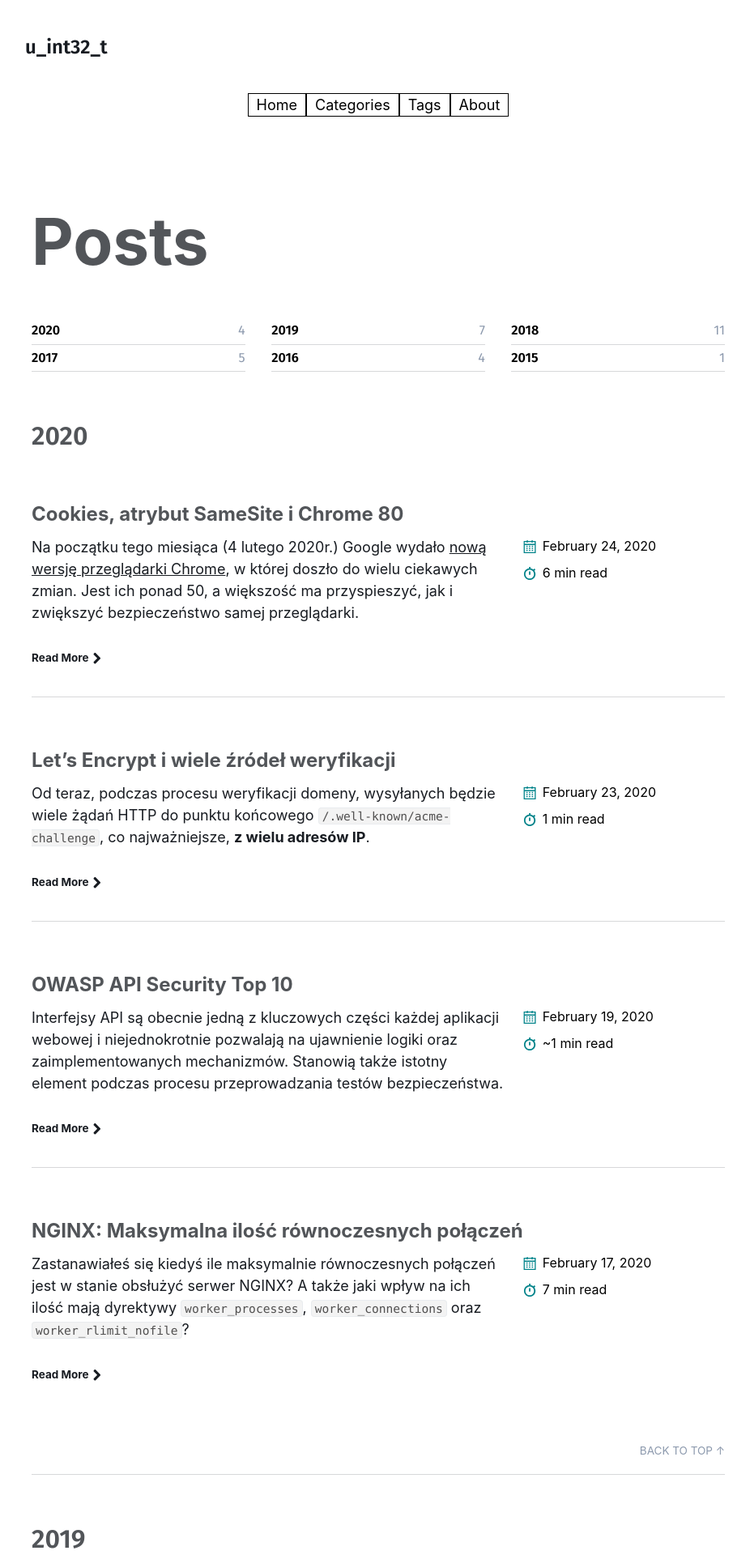
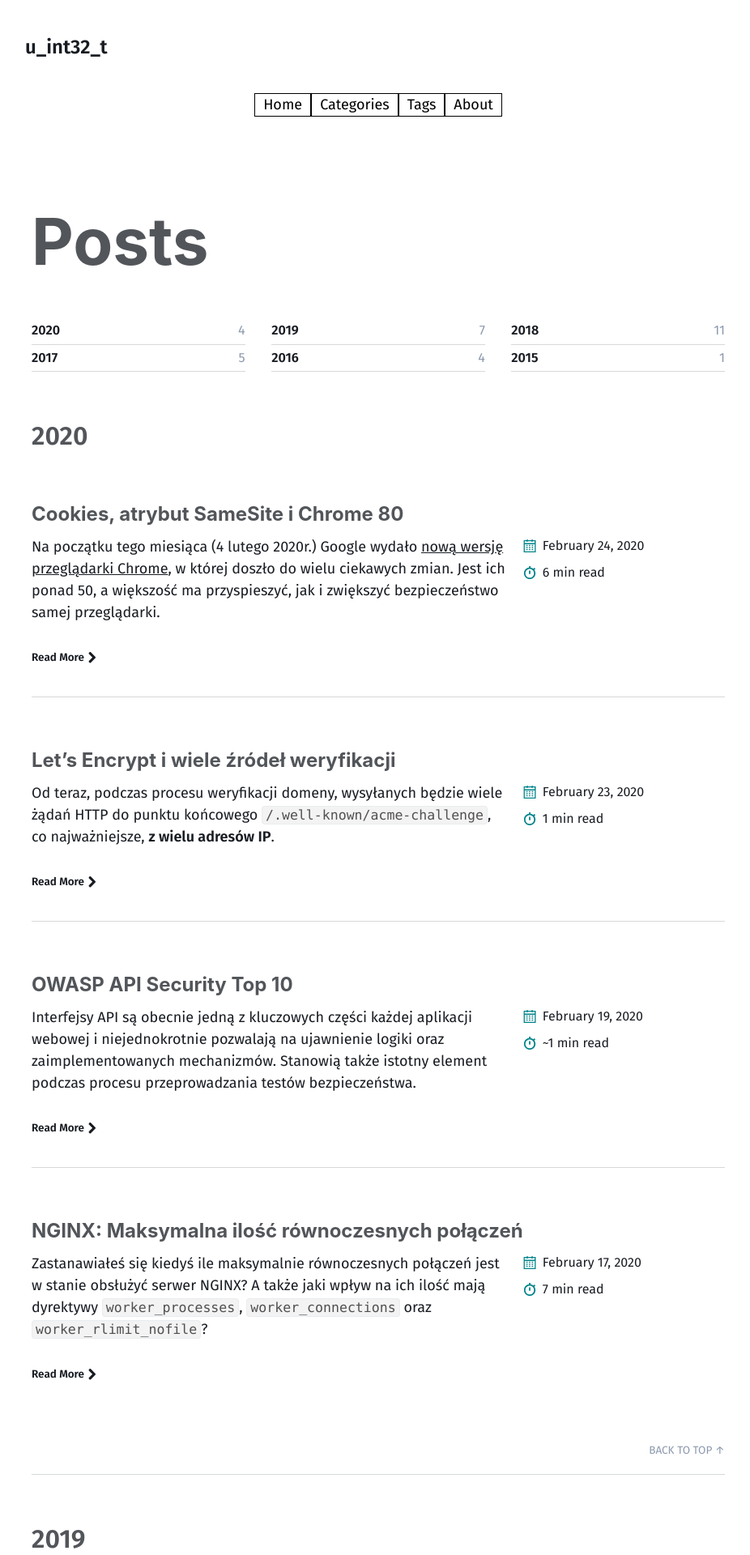
Before and after one commit to morristech/trimstray.github.io, a Jekyll site: the page built from posts.md, in a window 1280 px wide. Shown: the top 1920 px of the page at 81% size, without its empty margins (173-1099 px from the left). Built offline with Jekyll 4.4.1, drawn with Linux system fonts in a browser that asks for light colours.

Commit message:
udpdate styles - signed-off-by: trimstray <trimstray@gmail.com>

```diff
--- a/assets/stylesheets/main.scss
+++ b/assets/stylesheets/main.scss
@@ -10,7 +10,7 @@
 @import "basically-basic";
 
 html, body {
-  font-family: -apple-system,BlinkMacSystemFont,Segoe UI,Helvetica,Arial,sans-serif,Apple Color Emoji,Segoe UI Emoji;
+  /* font-family: -apple-system,BlinkMacSystemFont,Segoe UI,Helvetica,Arial,sans-serif,Apple Color Emoji,Segoe UI Emoji; */
   width: 1000px;
   margin: 0 auto;
   overflow-x: hidden;
@@ -45,7 +45,7 @@ h1, h2, h3, h4, h5, h6 {
   top:100%;
 }
 
-li, li a {
+#nav li, li a {
   color:#000;
   text-decoration:none;
 }
@@ -231,7 +231,8 @@ code.highlighter-rouge {
   border-radius: 4px;
   /* font-size: 14px; */
   /* font-size: 85%; */
-  font-size: 81%;
+  /* font-size: 81%; */
+  font-size: 92%;
 }
 
 td.rouge-code {
```
